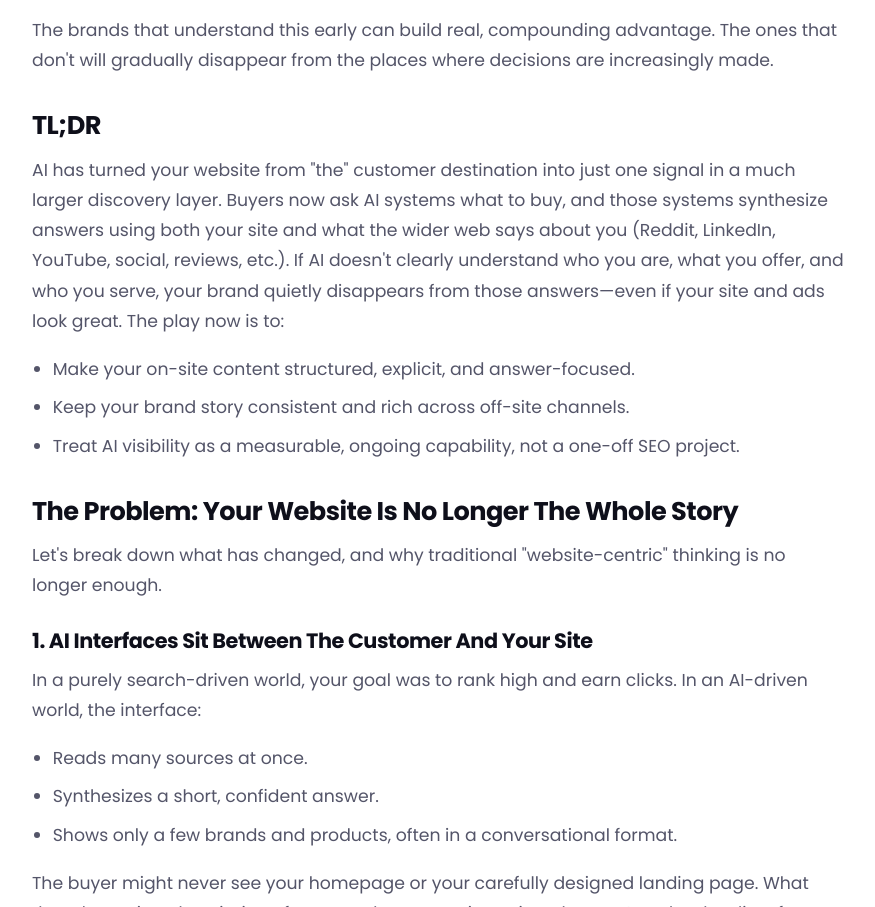
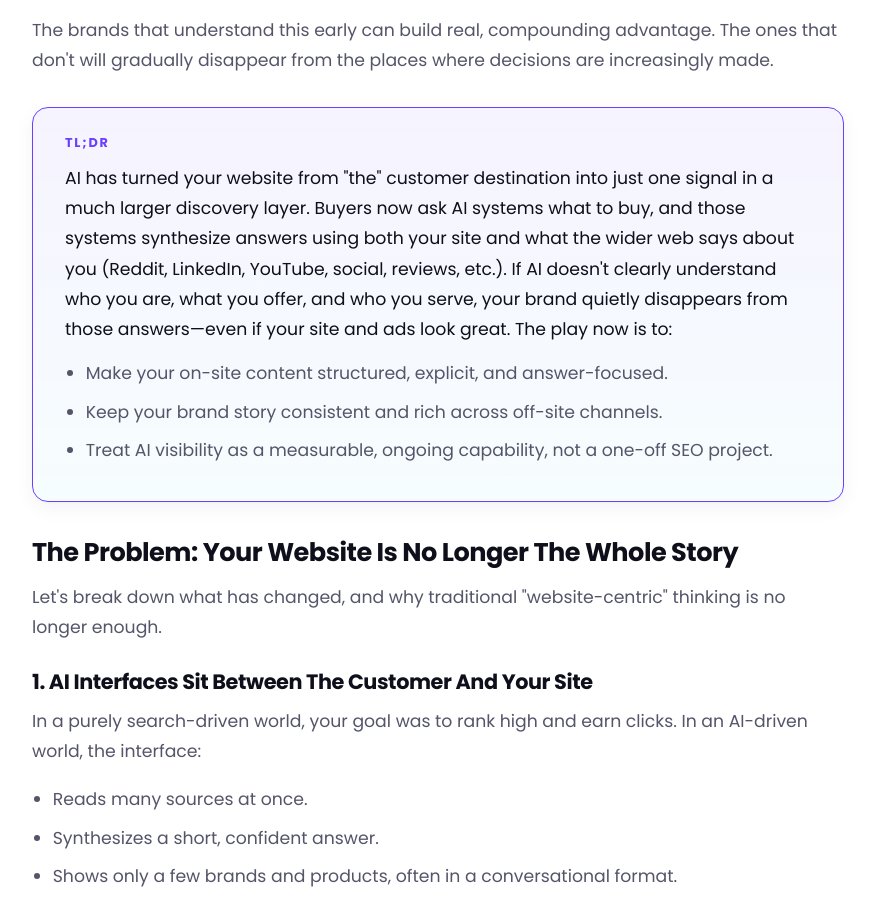
Before and after one commit to VersaConcepts/vewo-site, an Eleventy site: page src/blog/posts/2026-06-28-your-brand-in-the-age-of-ai.md in a window 1280 px wide. Shown: the part 1421-2328 px from the top of the page, without its empty margins (202-1077 px from the left). Built offline with nearby package versions, Linux system fonts and the light colour scheme; Eleventy itself is replaced by a stand-in of ours; files that its build step writes are made by us from their sources.

Commit message:
Style blog TL;DR as a highlighted callout box

```diff
--- a/src/blog/posts/2026-06-28-your-brand-in-the-age-of-ai.md
+++ b/src/blog/posts/2026-06-28-your-brand-in-the-age-of-ai.md
@@ -31,13 +31,15 @@ That shift changes the meaning of brand visibility. It's no longer about "gettin
 
 The brands that understand this early can build real, compounding advantage. The ones that don't will gradually disappear from the places where decisions are increasingly made.
 
-## TL;DR
-
-AI has turned your website from "the" customer destination into just one signal in a much larger discovery layer. Buyers now ask AI systems what to buy, and those systems synthesize answers using both your site and what the wider web says about you (Reddit, LinkedIn, YouTube, social, reviews, etc.). If AI doesn't clearly understand who you are, what you offer, and who you serve, your brand quietly disappears from those answers—even if your site and ads look great. The play now is to:
-
-- Make your on-site content structured, explicit, and answer-focused.
-- Keep your brand story consistent and rich across off-site channels.
-- Treat AI visibility as a measurable, ongoing capability, not a one-off SEO project.
+<aside class="blog-tldr">
+<h2>TL;DR</h2>
+<p>AI has turned your website from "the" customer destination into just one signal in a much larger discovery layer. Buyers now ask AI systems what to buy, and those systems synthesize answers using both your site and what the wider web says about you (Reddit, LinkedIn, YouTube, social, reviews, etc.). If AI doesn't clearly understand who you are, what you offer, and who you serve, your brand quietly disappears from those answers—even if your site and ads look great. The play now is to:</p>
+<ul>
+<li>Make your on-site content structured, explicit, and answer-focused.</li>
+<li>Keep your brand story consistent and rich across off-site channels.</li>
+<li>Treat AI visibility as a measurable, ongoing capability, not a one-off SEO project.</li>
+</ul>
+</aside>
 
 ## The Problem: Your Website Is No Longer The Whole Story
 
--- a/src/styles.css
+++ b/src/styles.css
@@ -430,3 +430,10 @@ h1, h2, h3, h4 { font-family: "Poppins", sans-serif; line-height: 1.15; letter-s
 .blog-figure { margin: 32px 0; padding: 24px; border: 1px solid var(--line); border-radius: var(--radius); background: var(--panel); box-shadow: var(--shadow); }
 .blog-figure svg { width: 100%; height: auto; display: block; }
 .blog-figure figcaption { margin-top: 14px; font-size: 0.9rem; color: var(--muted); text-align: center; line-height: 1.5; }
+
+/* Blog TL;DR callout */
+.blog-tldr { margin: 32px 0; padding: 28px 32px; border: 1px solid var(--v3); border-radius: var(--radius); background: linear-gradient(180deg, rgba(124,92,255,0.07), rgba(34,211,238,0.04)); box-shadow: var(--shadow); }
+.blog-tldr h2 { font-size: 0.8rem !important; letter-spacing: 0.14em; text-transform: uppercase; color: var(--v3); margin: 0 0 12px !important; }
+.blog-tldr p { margin-bottom: 14px; color: var(--text); }
+.blog-tldr ul { margin: 0 0 0 1.2em; color: var(--muted); }
+.blog-tldr li { margin-bottom: 8px; }
```
